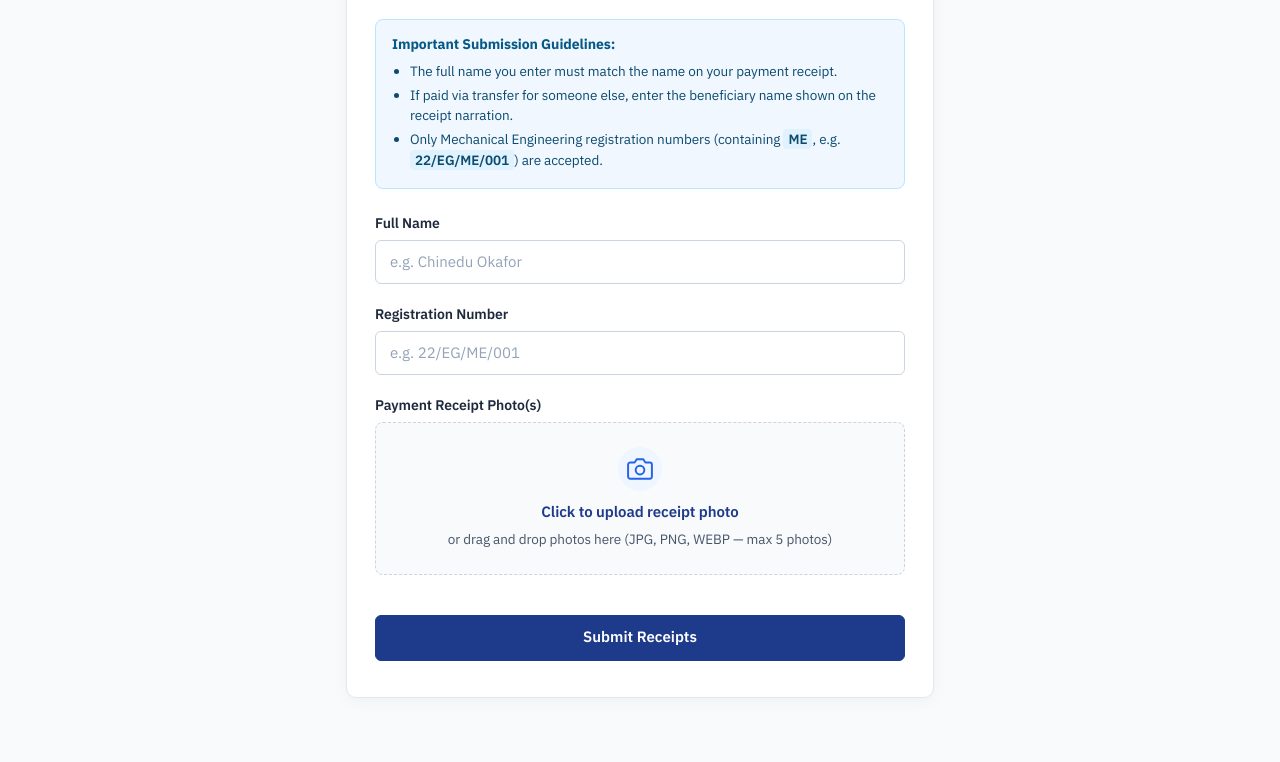
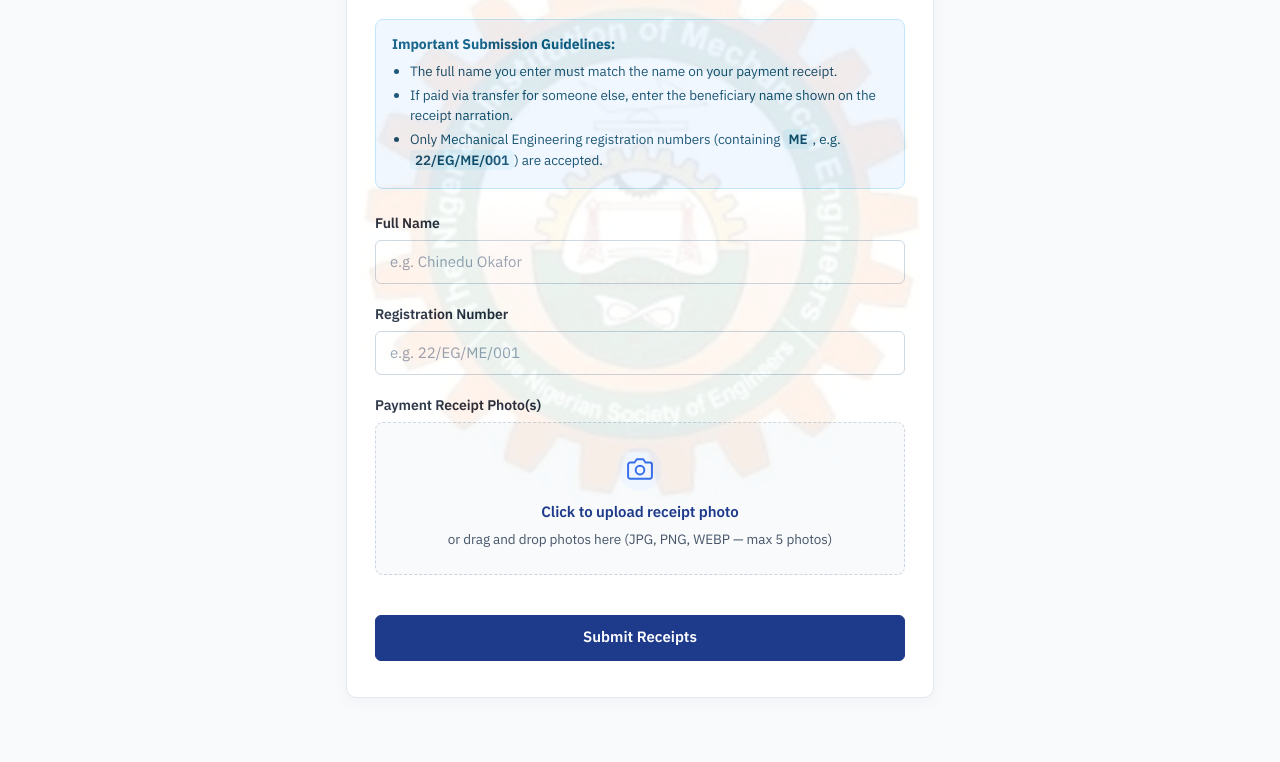
Before and after one commit to beyondthesyllabus/receipt-submission-portal-NimechE, a website: page public/index.html in a window 1280 px wide. Shown: the part 176-938 px from the top of the page. Drawn offline with Linux system fonts and the light colour scheme.

Commit message:
updated style.css

```diff
--- a/public/style.css
+++ b/public/style.css
@@ -63,7 +63,7 @@ body::before {
   inset: 0;
   z-index: 50;
   pointer-events: none;
-  background: url("/images/mec.png") center center / min(75vw, 560px) auto no-repeat;
+  background: url("/images/mech.png") center center / min(75vw, 560px) auto no-repeat;
   opacity: 0.08;
 }
 
```
